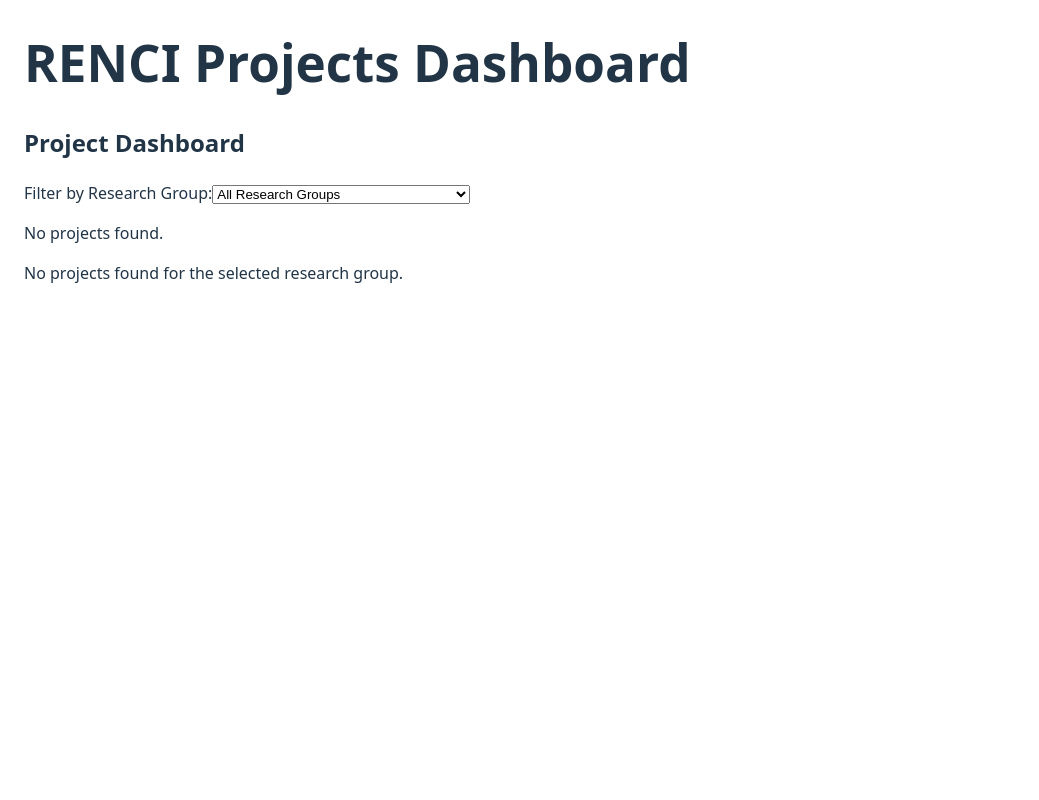
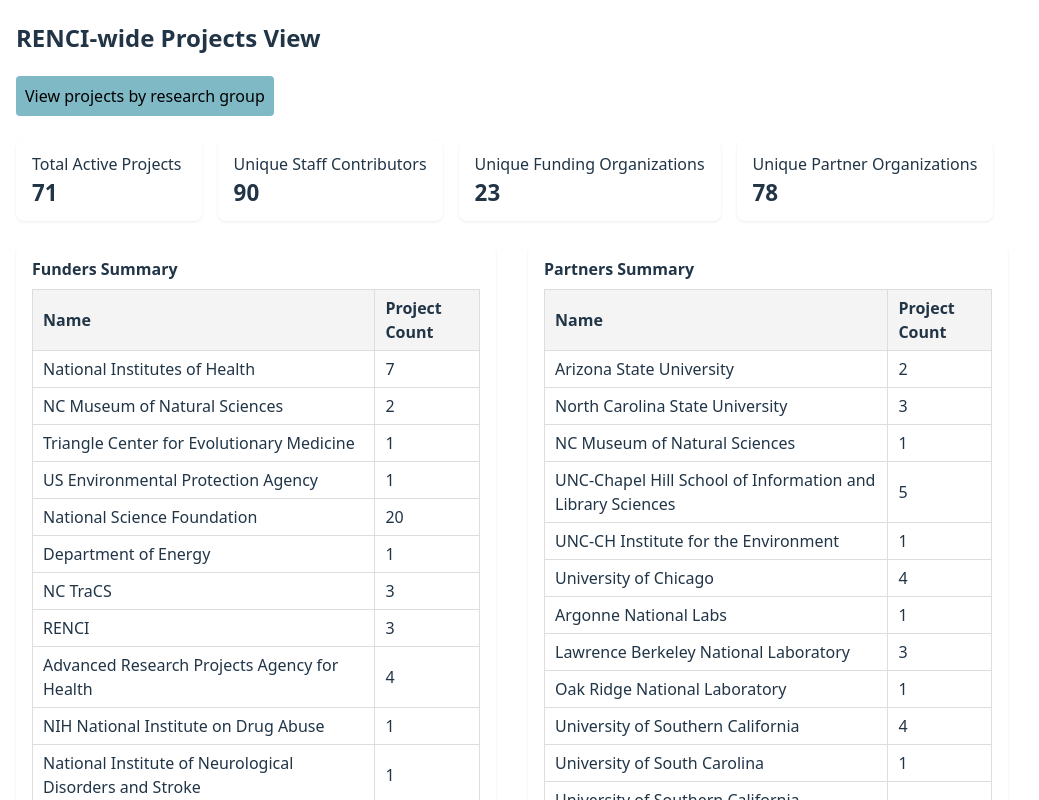
Before and after one commit to suejinkim20/renci-projects-poc-app, a React (Vite) app in the folder app/: page /organization in a window 1280 px wide. Shown: the top 800 px of the page, without its empty margins (0-1039 px from the left). Built offline with nearby package versions, Linux system fonts and the light colour scheme.

Commit message:
add org summary page and view

```diff
--- a/app/src/App.jsx
+++ b/app/src/App.jsx
@@ -1,14 +1,14 @@
-import DashboardView from './components/views/DashboardView.jsx'
-import './index.css'
+import Router from "./router"
 
 function App() {
   return (
-    <div className="min-h-screen bg-gray-50 p-16" style={{ padding: "0 1.5rem 2rem"}}>
+    <div className="min-h-screen bg-gray-50 p-6">
       <header className="bg-white shadow p-2 mb-6">
-        <h1 className="text-2xl font-bold text-gray-800">RENCI Projects Dashboard</h1>
+        {/* nav links */}
       </header>
+
       <main>
-        <DashboardView />
+        <Router />
       </main>
     </div>
   )
--- /dev/null
+++ b/app/src/components/elements/OrgSummary.jsx
@@ -0,0 +1,139 @@
+export default function OrgSummary({ rows = [] }) {
+  if (!rows.length) return <p>No projects found.</p>;
+
+  const projectCount = rows.length;
+
+  // Aggregate staff
+  const allStaff = rows.flatMap(r => r.staffDetails);
+  const uniqueStaffCount = new Set(allStaff.map(s => s.name)).size;
+
+  // ──────────────────────────────────────────
+  // Funders
+  const allFunders = rows.flatMap(r => r.fundersWithCount);
+  const funderMap = {};
+  allFunders.forEach(f => {
+    funderMap[f.name] = (funderMap[f.name] || 0) + f.count;
+  });
+
+  // Partners
+  const allPartners = rows.flatMap(r => r.partnersWithCount);
+  const partnerMap = {};
+  allPartners.forEach(p => {
+    partnerMap[p.name] = (partnerMap[p.name] || 0) + p.count;
+  });
+
+  // Affiliation summary
+  const affiliationMap = {};
+  allStaff.forEach(s => {
+    const key = s.affiliation || "Unassigned";
+    affiliationMap[key] = (affiliationMap[key] || 0) + 1;
+  });
+
+  // ──────────────────────────────────────────
+  // Styles
+  const cardStyle = {
+    background: "#ffffff",
+    padding: "12px 16px",
+    borderRadius: "8px",
+    boxShadow: "0 1px 3px rgba(0,0,0,0.08)",
+    minWidth: "12vw",
+    maxWidth: "35vw",
+  };
+
+  const containerStyle = {
+    display: "flex",
+    gap: "16px",
+    marginBottom: "24px",
+    flexWrap: "wrap",
+  };
+
+  const tableStyle = {
+    width: "100%",
+    borderCollapse: "collapse",
+  };
+
+  const thTdStyle = {
+    border: "1px solid #ddd",
+    padding: "6px 10px",
+    textAlign: "left",
+  };
+
+  const thStyle = {
+    ...thTdStyle,
+    backgroundColor: "#f4f4f4",
+    fontWeight: "bold",
+  };
+
+  return (
+    <div>
+      <div style={containerStyle}>
+        <div style={cardStyle}>
+          <div>Total Active Projects</div>
+          <div style={{ fontWeight: "bold", fontSize: "1.4rem" }}>{projectCount}</div>
+        </div>
+
+        <div style={cardStyle}>
+          <div>Unique Staff Contributors</div>
+          <div style={{ fontWeight: "bold", fontSize: "1.4rem" }}>{uniqueStaffCount}</div>
+        </div>
+
+        <div style={cardStyle}>
+          <div>Unique Funding Organizations</div>
+          <div style={{ fontWeight: "bold", fontSize: "1.4rem" }}>{Object.keys(funderMap).length}</div>
+        </div>
+
+        <div style={cardStyle}>
+          <div>Unique Partner Organizations</div>
+          <div style={{ fontWeight: "bold", fontSize: "1.4rem" }}>{Object.keys(partnerMap).length}</div>
+        </div>
+      </div>
+
+      {/* ── Funders Table ───────────────────────── */}
+      <div style={{ display: "flex", gap: "32px", flexWrap: "wrap" }}>
+        {Object.keys(funderMap).length > 0 && (
+          <div style={cardStyle}>
+            <div style={{ marginBottom: "8px", fontWeight: "bold" }}>Funders Summary</div>
+            <table style={tableStyle}>
+              <thead>
+                <tr>
+                  <th style={thStyle}>Name</th>
+                  <th style={thStyle}>Project Count</th>
+                </tr>
+              </thead>
+              <tbody>
+                {Object.entries(funderMap).map(([name, count]) => (
+                  <tr key={name}>
+                    <td style={thTdStyle}>{name}</td>
+                    <td style={thTdStyle}>{count}</td>
+                  </tr>
+                ))}
+              </tbody>
+            </table>
+          </div>
+        )}
+
+        {Object.keys(partnerMap).length > 0 && (
+          <div style={cardStyle}>
+            <div style={{ marginBottom: "8px", fontWeight: "bold" }}>Partners Summary</div>
+            <table style={tableStyle}>
+              <thead>
+                <tr>
+                  <th style={thStyle}>Name</th>
+                  <th style={thStyle}>Project Count</th>
+                </tr>
+              </thead>
+              <tbody>
+                {Object.entries(partnerMap).map(([name, count]) => (
+                  <tr key={name}>
+                    <td style={thTdStyle}>{name}</td>
+                    <td style={thTdStyle}>{count}</td>
+                  </tr>
+                ))}
+              </tbody>
+            </table>
+          </div>
+        )}
+      </div>
+    </div>
+  );
+}
--- a/app/src/components/elements/SummaryPanel.jsx
+++ b/app/src/components/elements/SummaryPanel.jsx
@@ -90,7 +90,7 @@
       </div>
 
       {/* ── Affiliation breakdown ─────────────── */}
-      {Object.keys(affiliationMap).length > 0 && (
+      {/* {Object.keys(affiliationMap).length > 0 && (
         <div style={cardStyle}>
           <div style={labelStyle}>
             Staff by Affiliation ({Object.keys(affiliationMap).length}):
@@ -103,7 +103,7 @@
             ))}
           </ul>
         </div>
-      )}
+      )} */}
 
       {/* ── Funders breakdown ──────────────────── */}
       {Object.keys(funderMap).length > 0 && (
--- /dev/null
+++ b/app/src/components/views/OrgSummaryView.jsx
@@ -0,0 +1,13 @@
+import OrgSummary from "../elements/OrgSummary.jsx";
+import { getRowsForResearchGroup } from "../../data";
+
+export default function OrgSummaryView() {
+  // All active projects
+  const rows = getRowsForResearchGroup(null);
+// console.log(rows)
+  return (
+    <div className="space-y-4">
+      <OrgSummary rows={rows} />
+    </div>
+  );
+}
--- a/app/src/data-build/queries/dashboard.js
+++ b/app/src/data-build/queries/dashboard.js
@@ -1,4 +1,125 @@
+// src/data-build/queries/dashboard.js
 import { shallowMemoize } from "../utils/memoize.js";
+
+/**
+ * Single-source row builder for a project.
+ * Returns the UI-ready row shape used by ProjectTable and SummaryPanel.
+ *
+ * Row shape:
+ * {
+ *   project: { title, slug, link },
+ *   staffCount: Number,
+ *   staffDetails: [{ name, researchGroupName, operationsGroupNames, affiliation }],
+ *   otherResearchGroupNames: [String],
+ *   operationsGroups: [String],
+ *   fundersWithCount: [{ name, count }],
+ *   partnersWithCount: [{ name, count }]
+ * }
+ */
+export function buildRowForProject(p, graph) {
+  const orgMap = graph._maps?.orgsById || {};
+  const staffMap = graph._maps?.staffById || {};
+  const researchMap = graph._maps?.researchById || {};
+  const opsMap = graph._maps?.opsById || {};
+
+  const staffIds = p.staffIds || [];
+
+  // Build staffDetails: keep researchGroupName and operationsGroupNames separate.
+  // Also compute `affiliation` = researchGroupName || first non-management ops name || ""
+  const staffDetails = staffIds
+    .map((sid) => {
+      const s = staffMap[sid];
+      if (!s) return null;
+
+      // name fallbacks (different normalizations might use different fields)
+      const name = s.displayName || s.title || s.name || s.acf?.display_name || "";
+
+      const researchGroupName = s.researchGroupId ? researchMap[s.researchGroupId]?.title || null : null;
+
+      // exclude management ops group id 6601
+      const operationsGroupNames = (s.operationsGroupIds || [])
+        .filter((ogId) => Number(ogId) !== 6601)
+        .map((ogId) => opsMap[ogId]?.title)
+        .filter(Boolean);
+
+      // primary affiliation: prefer research group, else first non-management ops group name, else blank
+      const affiliation = researchGroupName || (operationsGroupNames[0] || "");
+
+      return {
+        id: sid,
+        name,
+        researchGroupName,
+        operationsGroupNames,
+        affiliation,
+      };
+    })
+    .filter(Boolean);
+
+  // Other research groups (represented by staff on this project) excluding any that match project's own research groups.
+  // We want names, deduped.
+  const projectResearchGroupIds = new Set((p.researchGroupIds || []).map((id) => Number(id)));
+  const otherResearchGroupIds = new Set();
+  for (const sd of staffDetails) {
+    if (sd.researchGroupName) {
+      // find the research id by matching title -> id (reverse lookup using researchMap)
+      // but we can also check staff's researchGroupId if present in staffMap (safer)
+      const s = staffMap[sd.id];
+      const rgId = s?.researchGroupId ? Number(s.researchGroupId) : null;
+      if (rgId && !projectResearchGroupIds.has(rgId)) otherResearchGroupIds.add(rgId);
+    }
+  }
+  const otherResearchGroupNames = Array.from(otherResearchGroupIds)
+    .map((id) => researchMap[id]?.title)
+    .filter(Boolean);
+
+  // Operations groups represented across staff (deduped), excluding management id 6601
+  const opsIds = new Set();
+  for (const sd of staffDetails) {
+    (sd.operationsGroupNames || []).forEach((name) => {
+      // opsMap values are names; we have them already. We'll collect names directly.
+      opsIds.add(name);
+    });
+  }
+  const operationsGroups = Array.from(opsIds);
+
+  // Funder & partner counts per project (these are counts at project-level; for summary aggregation we'll sum across rows)
+  const funderCountMap = {};
+  (p.fundingOrgIds || []).forEach((id) => {
+    funderCountMap[id] = (funderCountMap[id] || 0) + 1;
+  });
+  const partnerCountMap = {};
+  (p.partnerOrgIds || []).forEach((id) => {
+    partnerCountMap[id] = (partnerCountMap[id] || 0) + 1;
+  });
+
+  const fundersWithCount = Object.entries(funderCountMap)
+    .map(([id, count]) => {
+      const name = orgMap[id]?.longName || orgMap[id]?.shortName || orgMap[id]?.title || null;
+      return name ? { name, count } : null;
+    })
+    .filter(Boolean);
+
+  const partnersWithCount = Object.entries(partnerCountMap)
+    .map(([id, count]) => {
+      const name = orgMap[id]?.longName || orgMap[id]?.shortName || orgMap[id]?.title || null;
+      return name ? { name, count } : null;
+    })
+    .filter(Boolean);
+
+  return {
+    project: {
+      title: (p.title && (p.title.rendered || p.title)) || p.name || "",
+      slug: p.slug || (p.title && p.title.rendered ? String(p.title.rendered).toLowerCase().replace(/\s+/g, "-") : ""),
+      link: p.link || p.url || "",
+    },
+    staffCount: staffIds.length,
+    staffDetails,
+    otherResearchGroupNames,
+    operationsGroups,
+    fundersWithCount,
+    partnersWithCount,
+  };
+}
 
 /**
  * Returns project objects (normalized) that are active and reference a research group id.
@@ -6,110 +127,37 @@
  */
 export const getActiveProjectsByResearchGroup = shallowMemoize((groupId, graph) => {
   if (!groupId) return [];
-  return (graph.projects || []).filter(p => {
-    return p.active && (p.researchGroupIds || []).includes(Number(groupId));
+  return (graph.projects || []).filter((p) => {
+    return p.active && (p.researchGroupIds || []).map(Number).includes(Number(groupId));
   });
 });
 
 /**
- * Returns enriched rows for the ProjectTable and SummaryPanel:
- * Each row contains:
- * - project (object)
- * - staffCount
- * - fundersWithCount [{name, count}]
- * - partnersWithCount [{name, count}]
- * - otherResearchGroupNames (excluding selected group)
- * - operationsGroupNames
- * - staffDetails [{name, researchGroupName, operationsGroupNames}]
+ * Returns enriched rows for the ProjectTable and SummaryPanel for a given research group.
+ * Delegates to buildRowForProject for row shape.
  */
 export const getActiveProjectStatsForResearchGroup = shallowMemoize((groupId, graph) => {
   const projects = (graph.projects || []).filter(
-    p => p.active && (p.researchGroupIds || []).includes(Number(groupId))
+    (p) => p.active && (p.researchGroupIds || []).map(Number).includes(Number(groupId))
   );
 
-  const orgMap = graph._maps.orgsById || {};
-  const staffMap = graph._maps.staffById || {};
-  const researchMap = graph._maps.researchById || {};
-  const opsMap = graph._maps.opsById || {};
-
-  return projects.map(p => {
-    const staffIds = p.staffIds || [];
-
-    // Staff details
-const staffDetails = staffIds.map(sid => {
-  const s = staffMap[sid];
-  if (!s) return null;
-
-  // research group name (null if none)
-  const researchGroupName = s.researchGroupId ? researchMap[s.researchGroupId]?.title : null;
-
-  // operations groups excluding 6601 (management team)
-  const operationsGroupNames = (s.operationsGroupIds || [])
-    .filter(ogId => Number(ogId) !== 6601) // exclude management
-    .map(ogId => opsMap[ogId]?.title)
-    .filter(Boolean);
-
-    return {
-      name: s.name,
-      researchGroupName,
-      operationsGroupNames
-    };
-  }).filter(Boolean);
-
-
-    // Other research groups (excluding selected)
-    const otherResearchGroupIds = new Set(
-      staffDetails
-        .map(s => s.researchGroupName)
-        .filter(rg => rg && rg !== researchMap[groupId]?.title)
-    );
-
-    // Operations groups
-    const operationsGroups = Array.from(new Set(staffDetails.flatMap(s => s.operationsGroupNames)));
-
-    // Funder and partner counts
-    const funderCountMap = {};
-    (p.fundingOrgIds || []).forEach(id => {
-      funderCountMap[id] = (funderCountMap[id] || 0) + 1;
-    });
-    const partnerCountMap = {};
-    (p.partnerOrgIds || []).forEach(id => {
-      partnerCountMap[id] = (partnerCountMap[id] || 0) + 1;
-    });
-
-    const fundersWithCount = Object.entries(funderCountMap)
-      .map(([id, count]) => ({ name: orgMap[id]?.longName || orgMap[id]?.shortName, count }))
-      .filter(Boolean);
-
-    const partnersWithCount = Object.entries(partnerCountMap)
-      .map(([id, count]) => ({ name: orgMap[id]?.longName || orgMap[id]?.shortName, count }))
-      .filter(Boolean);
-
-    return {
-      project: {
-        title: p.title,
-        slug: p.slug,
-        link: p.link
-      },
-      staffCount: staffIds.length,
-      staffDetails,
-      otherResearchGroupNames: Array.from(otherResearchGroupIds),
-      operationsGroups,
-      fundersWithCount,
-      partnersWithCount
-    };
-  });
+  return projects.map((p) => buildRowForProject(p, graph));
 });
 
+/**
+ * Returns enriched rows for ALL active projects (org-wide).
+ */
+export const getAllActiveProjectStats = shallowMemoize((graph) => {
+  const projects = (graph.projects || []).filter((p) => p.active);
+  return projects.map((p) => buildRowForProject(p, graph));
+});
 
 /**
- * Returns unique funder organizations (objects) across active projects for a research group.
+ * Convenience export names (optional) - ensure your index/data file imports the correct names.
  */
-export const getUniqueFundingOrganizationsForResearchGroup = shallowMemoize((groupId, graph) => {
-  const projects = getActiveProjectsByResearchGroup(groupId, graph);
-  const orgIds = new Set();
-  for (const p of projects) {
-    (p.fundingOrgIds || []).forEach(id => orgIds.add(id));
-  }
-  return Array.from(orgIds).map(id => graph._maps.orgsById[id]).filter(Boolean);
-});
+export default {
+  buildRowForProject,
+  getActiveProjectsByResearchGroup,
+  getActiveProjectStatsForResearchGroup,
+  getAllActiveProjectStats,
+};
--- a/app/src/data/index.js
+++ b/app/src/data/index.js
@@ -5,7 +5,10 @@
 import rawOps from "./operations_groups/index.json";
 
 import { buildDataGraph } from "../data-build/buildDataGraph.js";
-import { getActiveProjectStatsForResearchGroup } from "../data-build/queries/dashboard.js";
+import {
+  getActiveProjectStatsForResearchGroup,
+  getAllActiveProjectStats
+} from "../data-build/queries/dashboard.js";
 
 // Build the data graph once
 export const graph = buildDataGraph({
@@ -24,5 +27,8 @@
 
 // Function to get project rows for a given research group
 export function getRowsForResearchGroup(researchGroupId) {
-  return getActiveProjectStatsForResearchGroup(researchGroupId, graph);
+  if (!researchGroupId) {
+    return getAllActiveProjectStats(graph);
+  }
+  return getActiveProjectStatsForResearchGroup(Number(researchGroupId), graph);
 }
--- /dev/null
+++ b/app/src/pages/DashboardPage.jsx
@@ -0,0 +1,6 @@
+import DashboardView from "../components/views/DashboardView.jsx"
+
+export default function OrgSummaryPage() {
+
+  return <DashboardView  />
+}
--- /dev/null
+++ b/app/src/pages/OrgSummaryPage.jsx
@@ -0,0 +1,18 @@
+import OrgSummaryView from "../components/views/OrgSummaryView.jsx"
+
+export default function OrgSummaryPage() {
+
+  return (
+    <div style={{marginLeft: "1rem", marginRight: "1rem"}}>
+      <h2>RENCI-wide Projects View</h2>
+      <div style={{marginBottom: "1.5rem"}}>
+        <button
+          href="/dashboard"
+          style={{backgroundColor: "#00758D80", padding: "0.5rem", borderRadius: "0.25rem"}}
+        >View projects by research group</button>
+      </div>
+      <OrgSummaryView  />
+    </div>
+
+  )
+}
--- /dev/null
+++ b/app/src/router/index.jsx
@@ -0,0 +1,13 @@
+import { Routes, Route, Navigate } from "react-router-dom"
+import DashboardPage from "../pages/DashboardPage.jsx"
+import OrgSummaryPage from "../pages/OrgSummaryPage.jsx"
+
+export default function Router() {
+  return (
+      <Routes>
+        <Route path="/" element={<Navigate to="/dashboard" replace />} />
+        <Route path="/dashboard" element={<DashboardPage />} />
+        <Route path="/organization" element={<OrgSummaryPage />} />
+      </Routes>
+  )
+}
```
